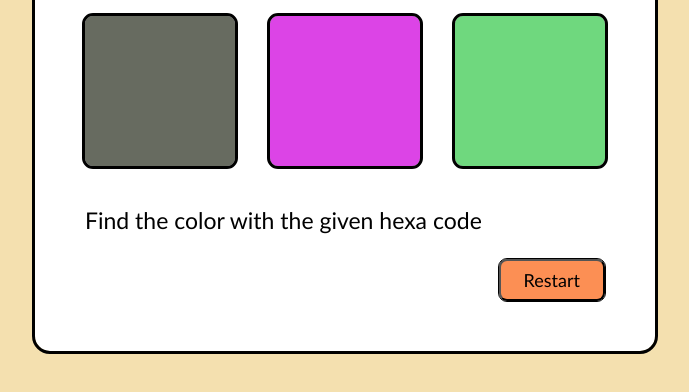
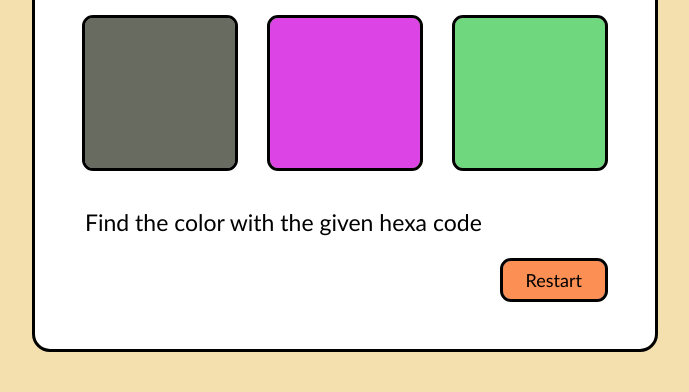
Before and after one commit to SivaKarthik22/color-game, a plain HTML site: page index.html in a window 1280 px wide. Shown: the part 324-716 px from the top of the page, without its empty margins (295-984 px from the left). Drawn offline with Linux system fonts and the light colour scheme.

Commit message:
Add files via upload

```diff
--- a/style.css
+++ b/style.css
@@ -50,8 +50,9 @@ body{
     padding: 8px 23px;
     cursor: pointer;
     border-radius: 8px;
-    outline: 1px solid black;
+    outline: 3px solid black;
     background-color: #FC8F54;
+    border: none;
 }
 #reload:hover{
     background-color: #ff8041;
```
